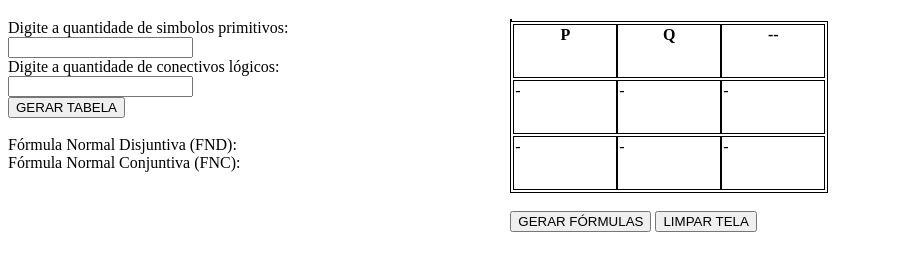
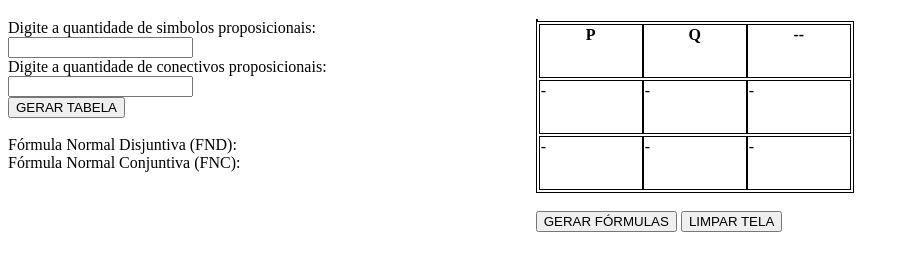
Before and after one commit to oliveiraviniciuss/trab-logica, a plain HTML site: page index.html in a window 1280 px wide. Shown: the part 69-340 px from the top of the page, without its empty margins (0-909 px from the left). Drawn offline with nearby package versions, Linux system fonts and the light colour scheme.

Commit message:
mudando o nome pra proposicional

```diff
--- a/index.html
+++ b/index.html
@@ -17,10 +17,10 @@
     </header>
 
     <aside class="campos">
-        <label>Digite a quantidade de simbolos primitivos:</label><br>
+        <label>Digite a quantidade de simbolos proposicionais:</label><br>
         <input type="number" id="simbolos" name="line">
         <br>
-        <label>Digite a quantidade de conectivos lógicos:</label><br>
+        <label>Digite a quantidade de conectivos proposicionais:</label><br>
         <input type="number" id="conectivos" name="col">
         <br>
         <button onclick="calcula_tamanho_tabela()">GERAR TABELA</button><br><br>
```
